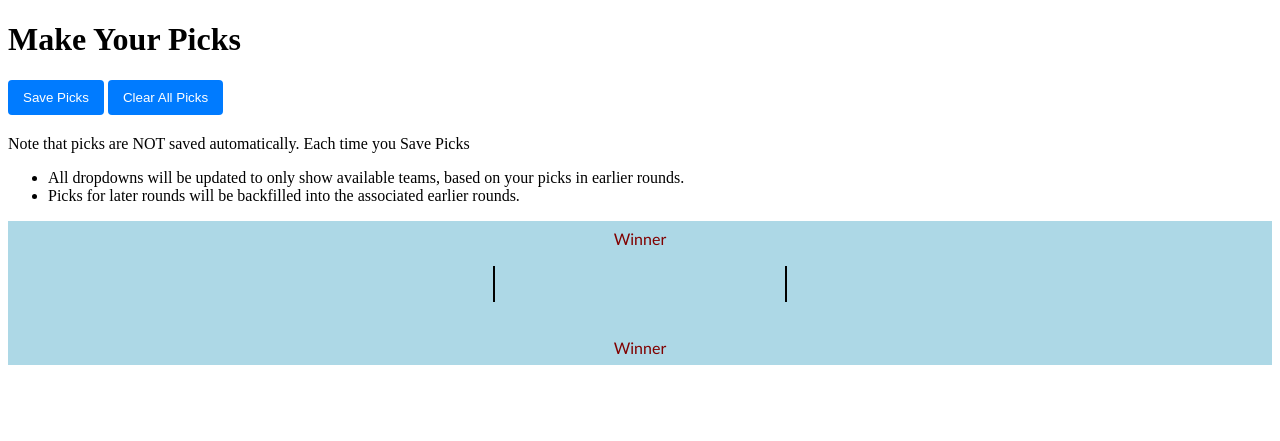
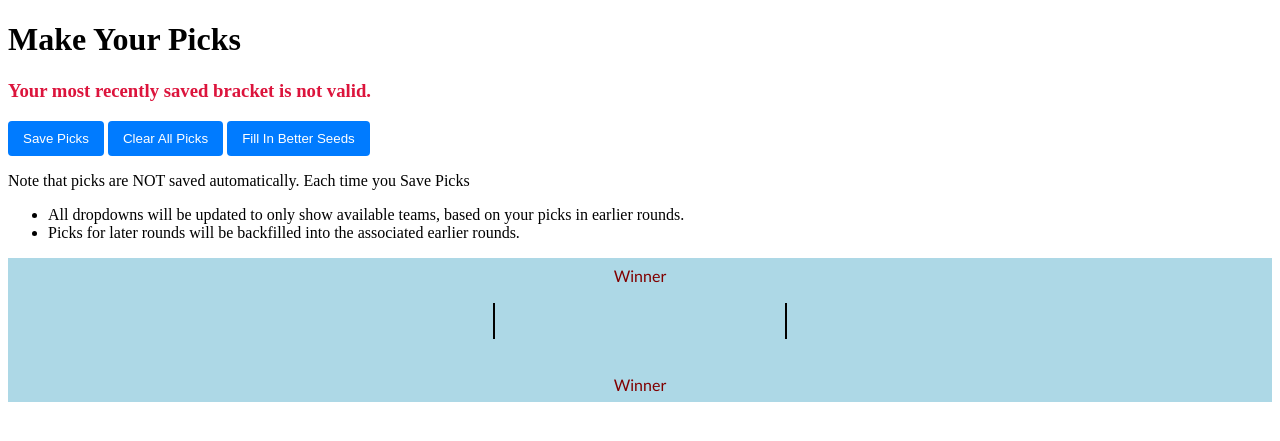
Before and after one commit to gmichnikov/madness, a Flask app: page /make_picks in a window 1280 px wide. Shown: the part 29-470 px from the top of the page. Run offline with Flask 3, Linux system fonts and the light colour scheme; the visitor is signed in with stand-in values (Sample User, id 1); data that the repository does not hold is empty; parts of the project's set-up code (start-up, migrations or seed data) failed here and were passed over.

Commit message:
Add check for whether bracket is valid. Also add a way to auto-fill the bracket and clear the bracket

```diff
--- a/app/models.py
+++ b/app/models.py
@@ -24,6 +24,7 @@ class User(db.Model, UserMixin):
     tiebreaker_winner = db.Column(db.Integer, default=0, nullable=False)
     tiebreaker_loser = db.Column(db.Integer, default=0, nullable=False)
     is_verified = db.Column(db.Boolean, default=False, nullable=False)
+    is_bracket_valid = db.Column(db.Boolean, default=False, nullable=False)
 
     def set_password(self, password):
         self.password_hash = generate_password_hash(password)
--- a/app/routes.py
+++ b/app/routes.py
@@ -358,6 +358,8 @@ def make_picks():
     teams_dict = {team.id: team for team in teams}
     potential_picks_map = {game.id: get_potential_picks(game.id, return_current_pick=False) for game in games}
 
+    is_bracket_valid = current_user.is_bracket_valid
+
     if request.method == 'POST':
         if request.form['action'] == 'save_picks':
             for game in games:
@@ -376,13 +378,25 @@ def make_picks():
 
             db.session.commit()
             flash('Your picks have been saved.')
+            set_is_bracket_valid()
+
             return redirect(url_for('make_picks'))
         elif request.form['action'] == 'clear_picks':
             Pick.query.filter_by(user_id=current_user.id).delete()
             db.session.commit()
+
+            log_entry = LogEntry(category='Clear Picks', current_user_id=current_user.id, description=f"{current_user.email} cleared their picks")
+            db.session.add(log_entry)
+            db.session.commit()
+
+            set_is_bracket_valid()
+            return redirect(url_for('make_picks'))
+        elif request.form['action'] == 'fill_in_better_seeds':
+            auto_fill_bracket()
+            set_is_bracket_valid()
             return redirect(url_for('make_picks'))
 
-    return render_template('make_picks.html', games=games, teams=teams, rounds=rounds, regions=regions, user_picks=user_picks, teams_dict=teams_dict, potential_picks_map=potential_picks_map)
+    return render_template('make_picks.html', games=games, teams=teams, rounds=rounds, regions=regions, user_picks=user_picks, teams_dict=teams_dict, potential_picks_map=potential_picks_map, is_bracket_valid=is_bracket_valid)
 
 def add_or_update_pick(pick, team_id, game_id):
     if pick:
@@ -442,3 +456,57 @@ def get_later_round_pick(game, form):
             return get_later_round_pick(game.winner_goes_to_game, form)
 
     return None
+
+def set_is_bracket_valid():
+    is_bracket_valid = True
+    games = Game.query.all()
+    for game in games:
+        if game.round_id == 1:
+            continue
+
+        user_pick = Pick.query.filter_by(user_id=current_user.id, game_id=game.id).first()
+        if not user_pick:
+            is_bracket_valid = False
+            break
+
+        previous_games = Game.query.filter_by(winner_goes_to_game_id=game.id).all()
+
+        previous_picks = [Pick.query.filter_by(user_id=current_user.id, game_id=prev_game.id).first() for prev_game in previous_games]
+        if not all(previous_picks) or user_pick.team_id not in [pick.team_id for pick in previous_picks]:
+            is_bracket_valid = False
+
+    current_user.is_bracket_valid = is_bracket_valid
+    db.session.commit()
+
+    if is_bracket_valid:
+        log_entry = LogEntry(category='Valid Bracket', current_user_id=current_user.id, description=f"{current_user.email} saved a valid bracket")
+        db.session.add(log_entry)
+        db.session.commit()
+
+def auto_fill_bracket():
+    games = Game.query.all()
+    teams = Team.query.all()
+    teams_dict = {team.id: team for team in teams}
+
+    for game in games:
+        current_pick = Pick.query.filter_by(user_id=current_user.id, game_id=game.id).first()
+        if current_pick is None:
+            potential_picks = get_potential_picks(game.id, return_current_pick=False)
+
+            best_team = None
+            best_seed = float('inf')
+            for team_id in potential_picks:
+                team = teams_dict[team_id]
+                if team.seed < best_seed:
+                    best_seed = team.seed
+                    best_team = team
+
+            if best_team:
+                new_pick = Pick(user_id=current_user.id, game_id=game.id, team_id=best_team.id)
+                db.session.add(new_pick)
+
+    db.session.commit()
+
+    log_entry = LogEntry(category='Fill Better Seeds', current_user_id=current_user.id, description=f"{current_user.email} filled in the better seeds")
+    db.session.add(log_entry)
+    db.session.commit()
--- a/app/static/game_grid.css
+++ b/app/static/game_grid.css
@@ -17,10 +17,6 @@
 
 .grid-blank-region-1, .grid-blank-region-2, .grid-blank-region-3, .grid-blank-region-4 {
     font-size: 10px;
-}
-
-.bracket-grid-submit {
-    margin-bottom: 4px;
 }
 
 .bracket-grid-select {
@@ -59,14 +55,27 @@
     text-align: center; /* Centers the text horizontally */
 }
 
-.bracket-first-round-alternating-top {
+.bracket-first-round-alternating-first-top {
     color: brown;
-    border-top: 1px solid brown;
+    /* border-top: 1px solid brown; */
 }
 
-.bracket-first-round-alternating-bottom {
+.bracket-first-round-alternating-first-bottom {
     color: brown;
     border-bottom: 1px solid brown;
+}
+
+.bracket-first-round-alternating-second-bottom {
+    /* color: brown; */
+    border-bottom: 1px solid black;
+}
+
+.bracket-valid {
+    color: green;
+}
+
+.bracket-invalid {
+    color: crimson;
 }
 
 #grid-round-1st-top-left { grid-row: 1; grid-column: 1; }
--- a/app/templates/make_picks.html
+++ b/app/templates/make_picks.html
@@ -1,9 +1,16 @@
 {% extends 'base.html' %}
 {% block content %}
     <h1>Make Your Picks</h1>
+    {% if is_bracket_valid %}
+        <h3 class="bracket-valid">Your most recently saved bracket is valid.</h3>
+    {% else %}
+        <h3 class="bracket-invalid">Your most recently saved bracket is not valid.</h3>
+    {% endif %}
+
     <form method="post">
-        <button type="submit" name="action" value="save_picks" class="bracket-grid-submit btn btn-primary">Save Picks</button>
-        <button type="submit" name="action" value="clear_picks" class="bracket-grid-submit btn btn-primary">Clear All Picks</button>
+        <button type="submit" name="action" value="save_picks" class="btn btn-primary">Save Picks</button>
+        <button type="submit" name="action" value="clear_picks" class="btn btn-primary">Clear All Picks</button>
+        <button type="submit" name="action" value="fill_in_better_seeds" class="btn btn-primary">Fill In Better Seeds</button>
 
         <p>Note that picks are NOT saved automatically. Each time you Save Picks</p>
         <ul>
@@ -27,7 +34,7 @@
 
             {% for team in teams %}
                 <div class="bracket-grid-1st-round-cell" id="team{{ team.id }}">
-                    <div class="bracket-grid-1st-round-team {% if team.seed in [2, 4, 3, 8] %}bracket-first-round-alternating-top{% endif %}{% if team.seed in [9, 14, 13, 15] %}bracket-first-round-alternating-bottom{% endif %}">{{ team.seed }} - {{ team.name }}</div>
+                    <div class="bracket-grid-1st-round-team {% if team.seed in [2, 4, 3, 8] %}bracket-first-round-alternating-first-top{% endif %}{% if team.seed in [9, 14, 13, 15] %}bracket-first-round-alternating-first-bottom{% endif %}{% if team.seed in [10, 11, 12, 16] %}bracket-first-round-alternating-second-bottom{% endif %}">{{ team.seed }} - {{ team.name }}</div>
                 </div>
             {% endfor %}
 
```
Also changed, not shown: app/templates/edit_user_profile.html (+6 -3 lines), migrations/versions/803af5c9a887_add_is_bracket_valid_to_user.py (added, +32 -0 lines).
